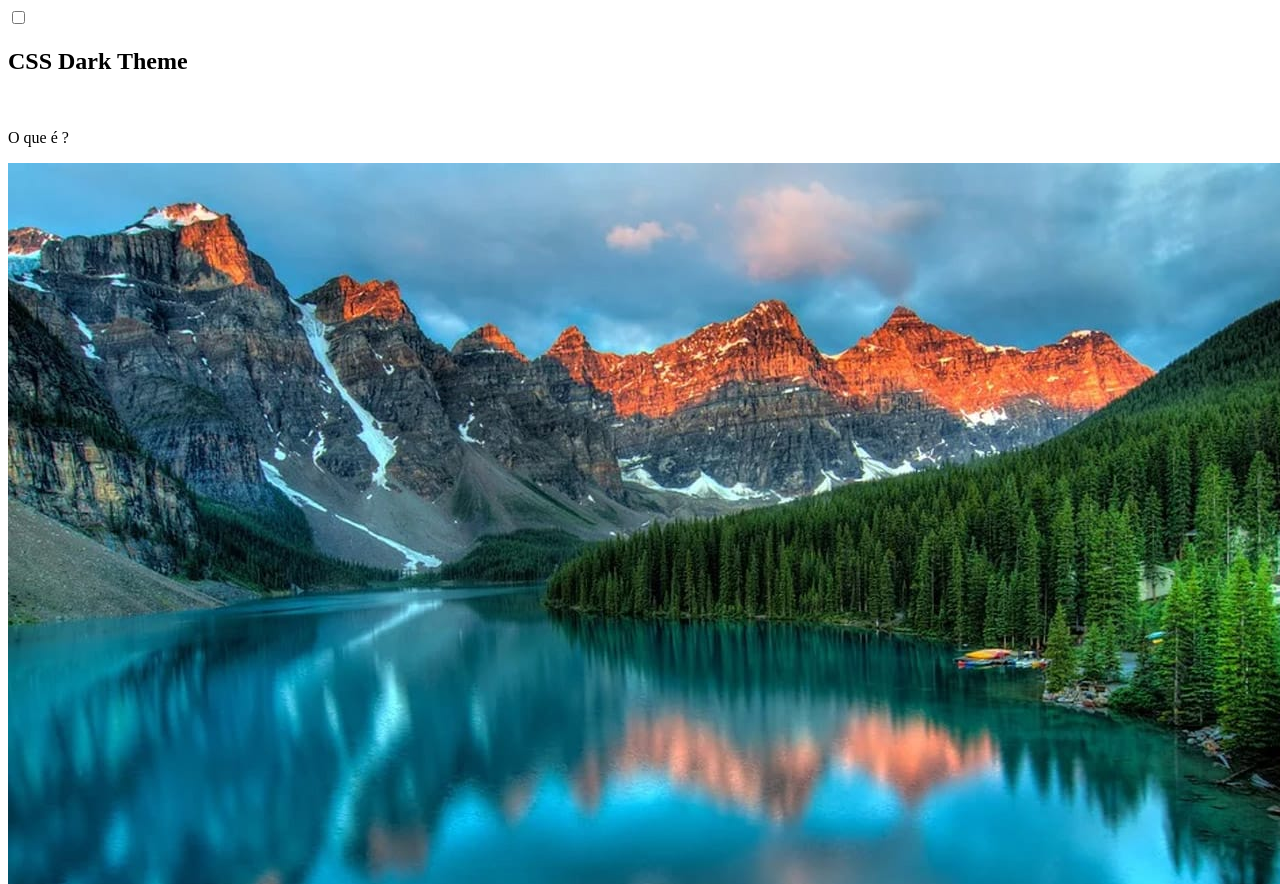
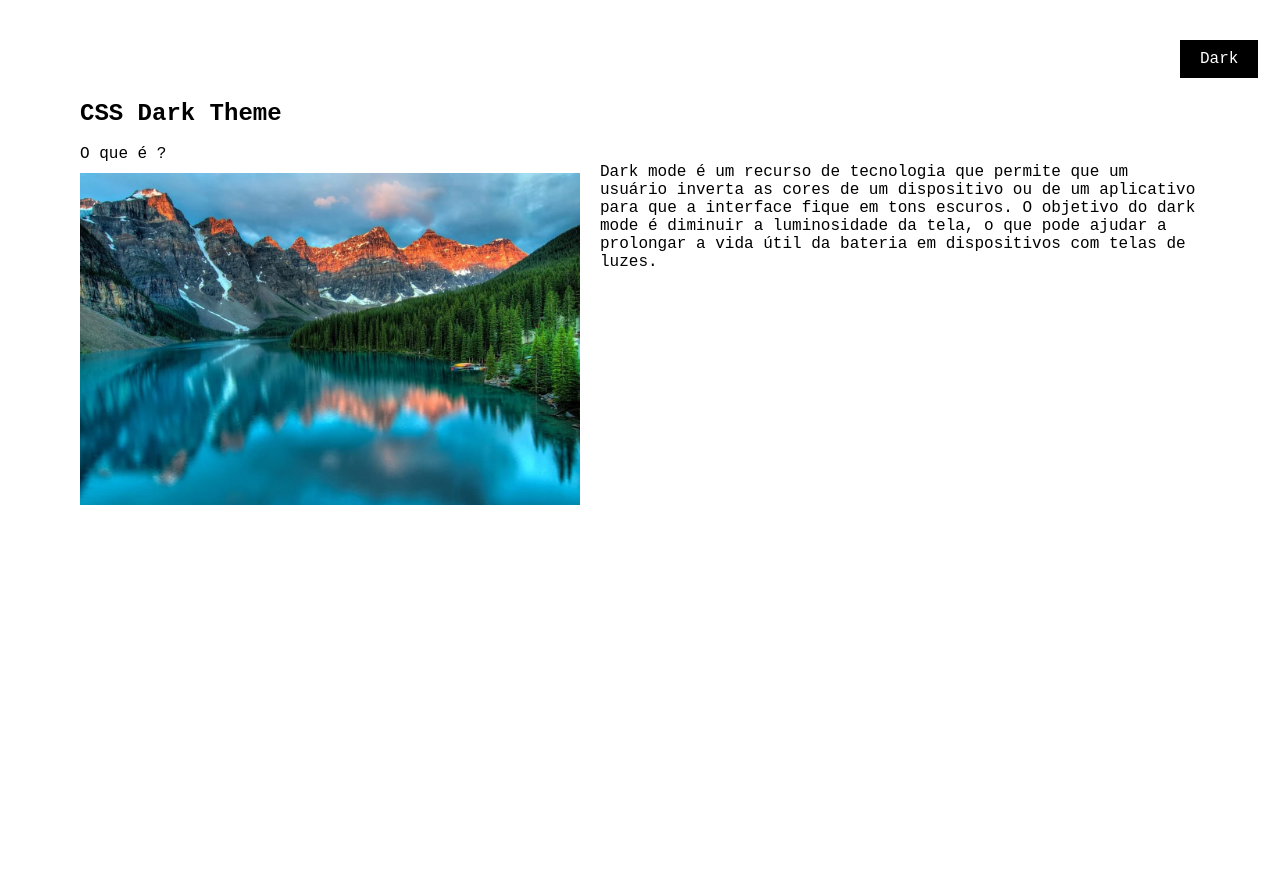
Before and after one commit to AlmeidaSoaresMatheus/dw1a3, a plain HTML site: page Atividades/A6/index.html in a window 1280 px wide. Shown: the top 884 px of the page. Drawn offline with Linux system fonts and the light colour scheme; files that its build step writes are made by us from their sources; the site is published under a folder, as on GitHub Pages, so addresses that start at the root find nothing.

Commit message:
Update index.html

```diff
--- a/Atividades/A6/index.html
+++ b/Atividades/A6/index.html
@@ -3,7 +3,7 @@
 
 <head>
   <meta charset="UTF-8">
-  <link href="/Atividades/A6/styles/styles.css" rel="stylesheet">
+  <link href="DW1A3/Atividades/A6/styles/styles.css" rel="stylesheet">
   <title>Darkmode</title>
 </head>
 
```
